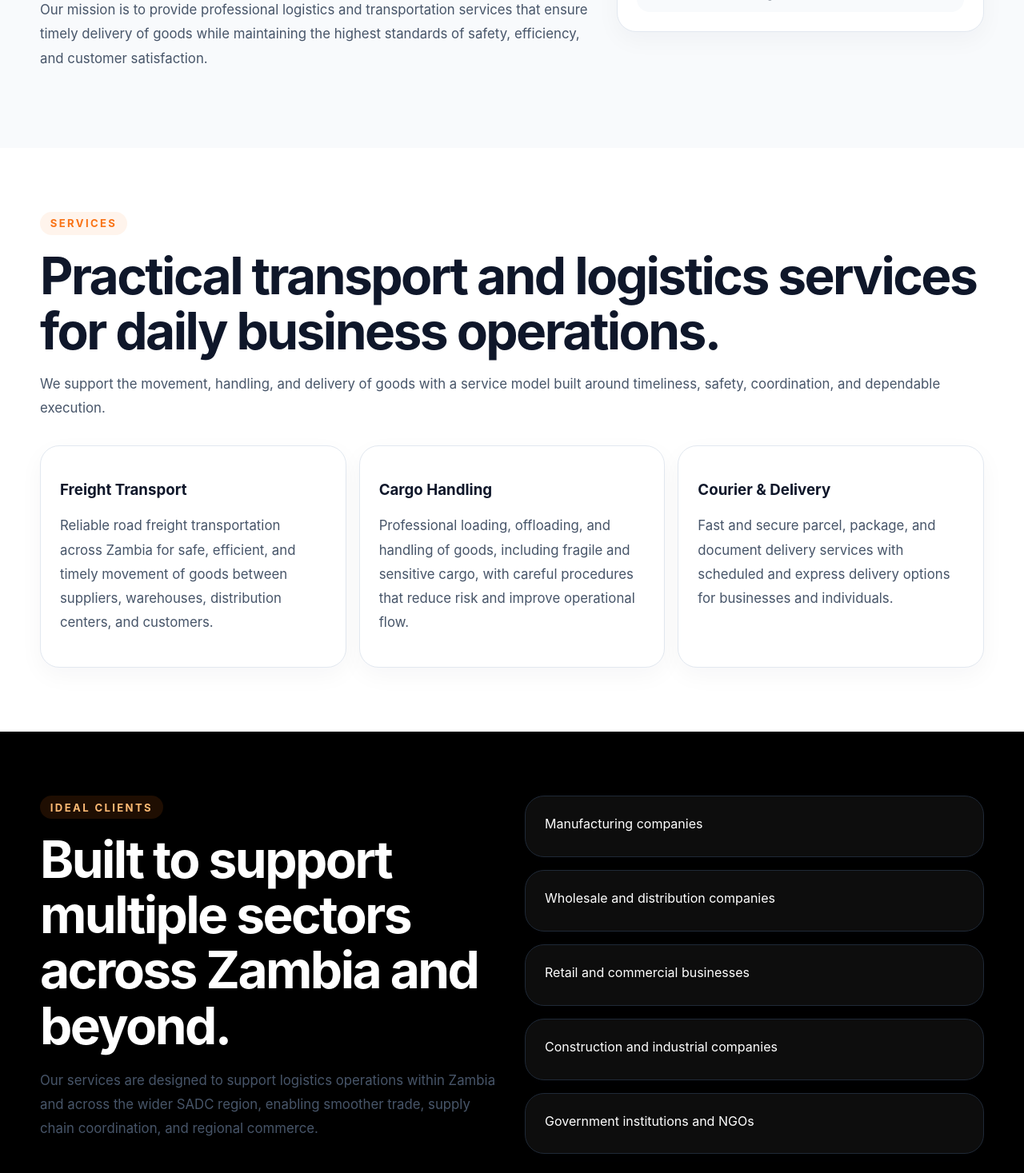
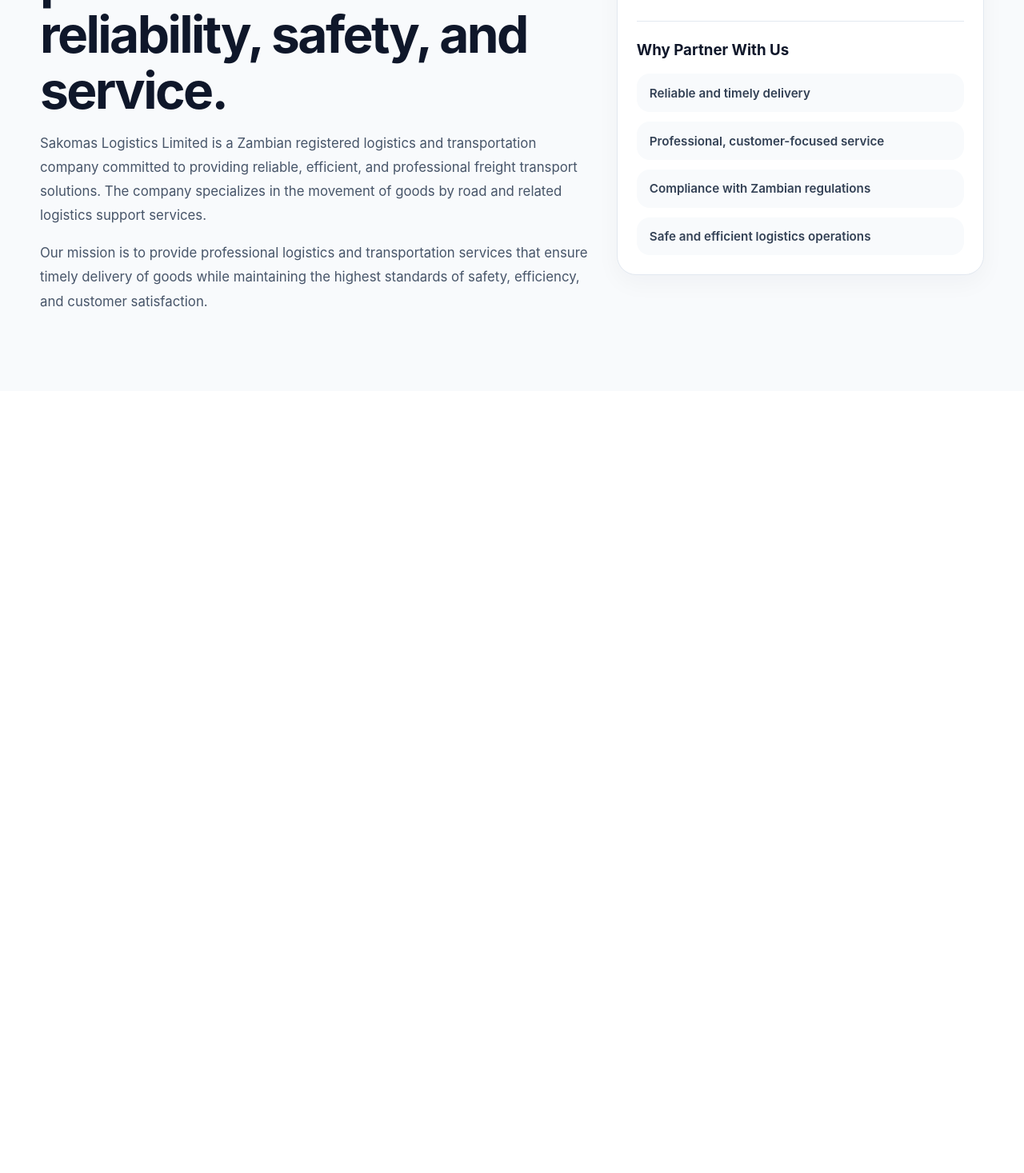
Before and after one commit to UpeLungu/Sakomas, a React (Vite) app: page / in a window 1280 px wide. Shown: the part 1330-2797 px from the top of the page at 80% size. After the commit the page ends 1819 px from the top, so only its background shows below. Built offline with nearby package versions, Linux system fonts and the light colour scheme.

Commit message:
Update App.jsx

```diff
--- a/src/App.jsx
+++ b/src/App.jsx
@@ -52,11 +52,18 @@
     <div className="site-shell">
       <header className="topbar">
         <div className="container topbar-inner">
-          <div>
-            <div className="brand-title">Sakomas Logistics Limited</div>
-            <div className="brand-subtitle">Reliable Transport &amp; Logistics Solutions</div>
+
+          {/* ONLY CHANGE: added logo */}
+          <div className="brand">
+            <img src="/logo.png" alt="Sakomas Logistics" className="logo" />
+
+            <div>
+              <div className="brand-title">Sakomas Logistics Limited</div>
+              <div className="brand-subtitle">Reliable Transport &amp; Logistics Solutions</div>
+            </div>
           </div>
 
+          {/* EVERYTHING BELOW UNCHANGED */}
           <nav className="nav">
             <a href="#about">About</a>
             <a href="#services">Services</a>
@@ -64,6 +71,7 @@
             <a href="#compliance">Compliance</a>
             <a href="#contact">Contact</a>
           </nav>
+
         </div>
       </header>
 
@@ -148,134 +156,8 @@
         </div>
       </section>
 
-      <section id="services" className="section">
-        <div className="container">
-          <div className="section-tag">Services</div>
-          <h2>Practical transport and logistics services for daily business operations.</h2>
-          <p className="section-text">
-            We support the movement, handling, and delivery of goods with a service
-            model built around timeliness, safety, coordination, and dependable execution.
-          </p>
+      {/* REST OF YOUR CODE UNCHANGED */}
 
-          <div className="three-grid">
-            {services.map((service) => (
-              <div key={service.title} className="card service-card">
-                <h3>{service.title}</h3>
-                <p>{service.description}</p>
-              </div>
-            ))}
-          </div>
-        </div>
-      </section>
-
-      <section className="section section-dark">
-        <div className="container two-grid">
-          <div>
-            <div className="section-tag dark-tag">Ideal Clients</div>
-            <h2>Built to support multiple sectors across Zambia and beyond.</h2>
-            <p className="dark-text">
-              Our services are designed to support logistics operations within Zambia
-              and across the wider SADC region, enabling smoother trade, supply chain
-              coordination, and regional commerce.
-            </p>
-          </div>
-
-          <div className="list-grid">
-            {idealClients.map((item) => (
-              <div key={item} className="list-card">
-                {item}
-              </div>
-            ))}
-          </div>
-        </div>
-      </section>
-
-      <section id="clients" className="section">
-        <div className="container">
-          <div className="section-tag">Past &amp; Current Clients</div>
-          <h2>Organizations we have supported.</h2>
-          <p className="section-text">
-            We have provided logistics and transportation support services to
-            organizations across different sectors, building relationships grounded
-            in reliability, professionalism, and consistent service delivery.
-          </p>
-
-          <div className="client-grid">
-            {clients.map((client) => (
-              <div key={client} className="client-card">
-                {client}
-              </div>
-            ))}
-          </div>
-        </div>
-      </section>
-
-      <section id="compliance" className="section section-light">
-        <div className="container">
-          <div className="section-tag">Corporate Identity &amp; Compliance</div>
-          <h2>Structured for lawful, responsible, and accountable operations.</h2>
-
-          <div className="compliance-grid">
-            <div className="card">
-              <p>
-                Sakomas Logistics Limited operates in compliance with the legal and
-                regulatory requirements governing businesses in Zambia. The company
-                maintains the registrations and compliance structures needed to support
-                responsible logistics operations and employee welfare.
-              </p>
-            </div>
-
-            <div className="list-grid">
-              {compliance.map((item) => (
-                <div key={item} className="plain-list-card">
-                  {item}
-                </div>
-              ))}
-            </div>
-          </div>
-        </div>
-      </section>
-
-      <section id="contact" className="section">
-        <div className="container">
-          <div className="contact-box">
-            <div>
-              <div className="section-tag">Contact</div>
-              <h2>Let’s support your transportation needs.</h2>
-              <p className="section-text">
-                If you are looking for reliable and professional logistics services,
-                Sakomas Logistics Limited is ready to support your operations with
-                efficient, safe, and timely solutions tailored to your business requirements.
-              </p>
-            </div>
-
-            <div className="contact-grid">
-              <div className="contact-card">
-                <div className="label">Phone</div>
-                <div className="contact-value">+260 978757953 / 0955 966559</div>
-              </div>
-              <div className="contact-card">
-                <div className="label">Email</div>
-                <div className="contact-value">sakomaslogistics@co.zm</div>
-              </div>
-              <div className="contact-card">
-                <div className="label">Location</div>
-                <div className="contact-value">Plot No. 1557 along Lumumba Road, Lusaka</div>
-              </div>
-              <a className="btn btn-dark-full" href="https://wa.me/260978757953">
-                Chat on WhatsApp
-              </a>
-            </div>
-          </div>
-        </div>
-      </section>
-
-      <footer className="footer">
-        <div className="container footer-inner">
-          <p>© 2026 Sakomas Logistics Limited. All rights reserved.</p>
-          <p>Professional company showcase website</p>
-        </div>
-      </footer>
     </div>
   );
 }
```
